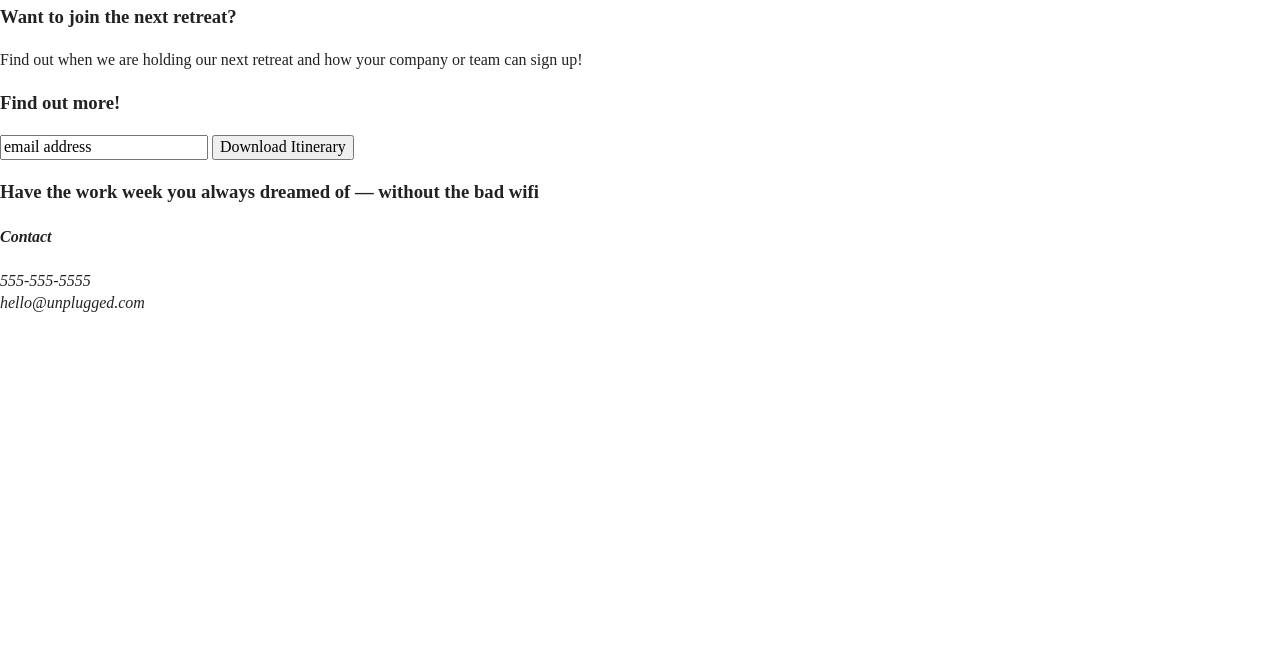
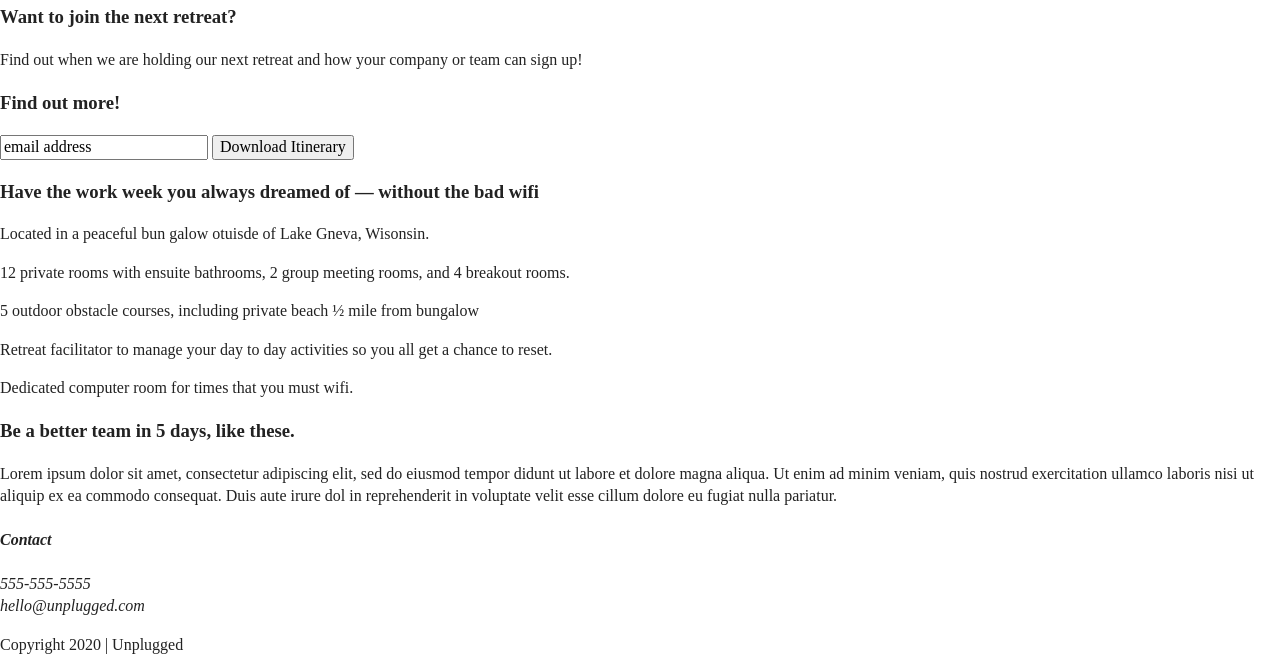
Before and after one commit to edev87/unplugged-retreat-2, a website built with Parcel: page index.html in a window 1280 px wide. Shown: the part 144-800 px from the top of the page. Built offline with nearby package versions, Linux system fonts and the light colour scheme.

Commit message:
Added more details to the base content of the homepage, mostly just missing icons.

```diff
--- a/index.html
+++ b/index.html
@@ -66,6 +66,51 @@
       <h3>Have the work week you always dreamed of — without the bad wifi</h3>
     </div>
   </section>
+
+  <section class="features">
+    <div class="content-wrapper">
+      <div class="features-items">
+        <article>
+        <p class="font-awesome-icon"></p>
+        <p class="features-item-description">Located in a peaceful bun galow otuisde of Lake Gneva, Wisonsin.</p>
+      </article>
+      <article>
+          <p class="font-awesome-icon"></p>
+          <p class="features-item-description">12 private rooms with ensuite bathrooms,
+            2 group meeting rooms, and 4 breakout rooms.</p>
+        </article>
+        <article>
+            <p class="font-awesome-icon"></p>
+            <p class="features-item-description">5 outdoor obstacle courses, including private beach ½ mile from bungalow</p>
+          </article>
+          <article>
+              <p class="font-awesome-icon"></p>
+              <p class="features-item-description">Retreat facilitator to manage your day to day activities so you all get a chance to reset.</p>
+            </article>
+            <article>
+                <p class="font-awesome-icon"></p>
+                <p class="features-item-description">Dedicated computer room for times that you must wifi.</p>
+              </article>
+      </div>
+
+
+    </div> <!-- features content-wrapper end-->
+  </section>
+
+  <section class="reviews">
+    <div class="content-wrapper">
+      <article>
+        <div>
+          <h3>Be a better team in 5 days, like these.</h3>
+      <p>Lorem ipsum dolor sit amet, consectetur adipiscing elit, sed do eiusmod tempor
+        didunt ut labore et dolore magna aliqua. Ut enim ad minim veniam, quis nostrud
+        exercitation ullamco laboris nisi ut aliquip ex ea commodo consequat. Duis aute irure dol
+        in reprehenderit in voluptate velit esse cillum dolore eu fugiat nulla pariatur.</p>
+        </div>
+      </article>
+
+    </div>
+  </section>
 </main> <!-- main wrapper ends-->
 
 <footer>
@@ -95,7 +140,7 @@
   </div>
 </div> <!-- footer content-wrapper wends-->
 <div class="copyright">
-
+Copyright 2020 | Unplugged
 </div>
 </footer>
 
```
